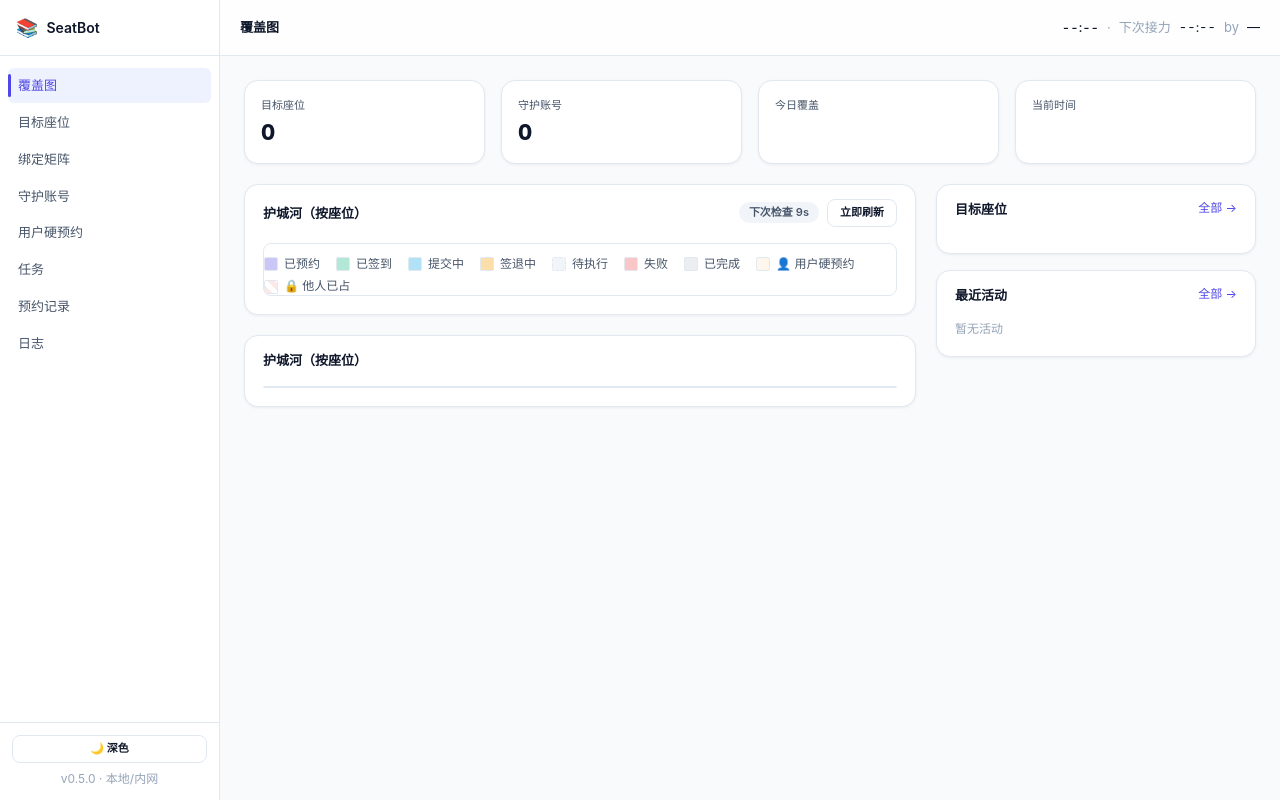
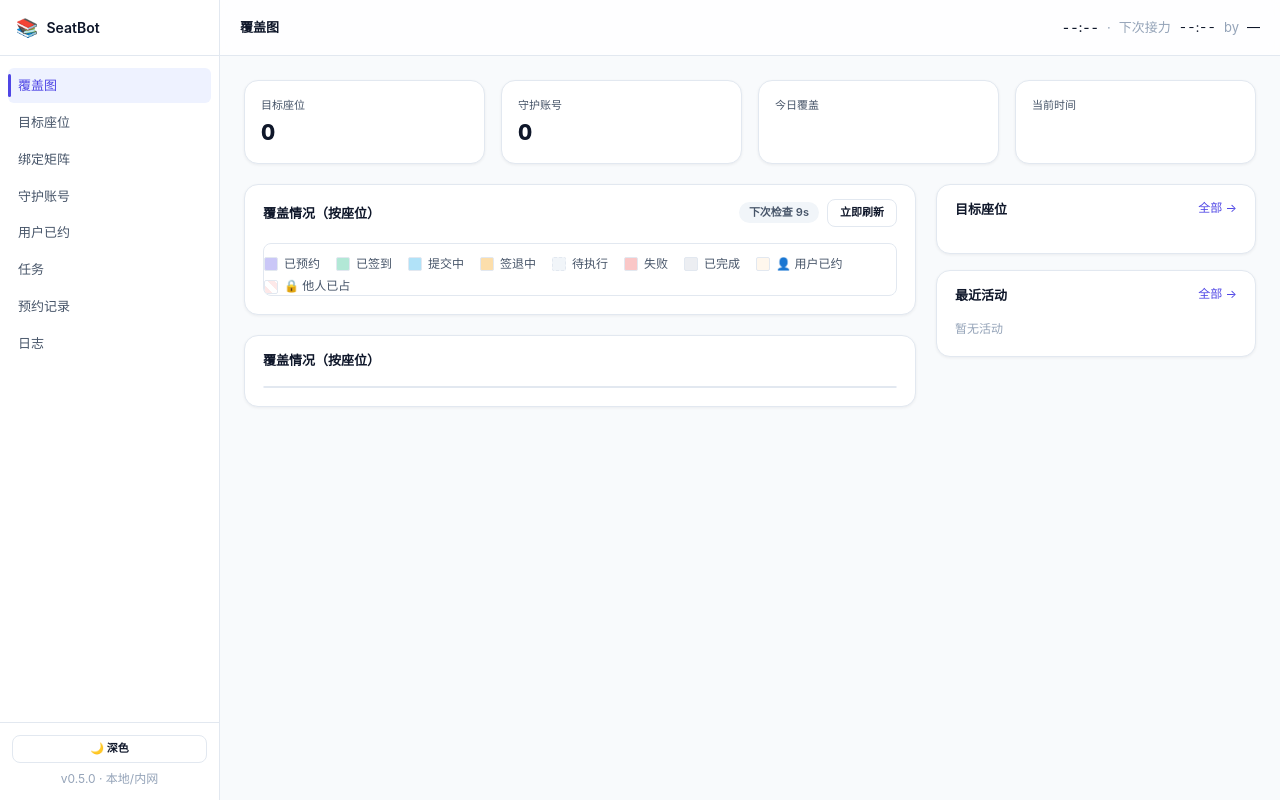
Before and after one commit to MissKisser/Library-Seat-Reservation, a Python web app: template seatbot/web/templates/dashboard.html in a window 1280 px wide. Run offline with Jinja, Linux system fonts and the light colour scheme; the template is opened without the code that fills it, so the values that code supplies are empty.

Commit message:
feat(web): favicon 三件套 + 面向大众文案清理(护城河→覆盖情况等); .gitignore 放行图标 PNG

```diff
--- a/seatbot/web/static/app.js
+++ b/seatbot/web/static/app.js
@@ -141,7 +141,7 @@
   const ERR_MAP = [
     [/(timeout|timed?\s*out)/i, '登录超时，请重试'],
     [/(password|passwd|密码|账号或密码|401|unauthorized)/i, '手机号或密码错误'],
-    [/(risk|风控|vc3|auth cookies|cookie)/i, '登录被风控拦截，可能需手动登录'],
+    [/(risk|风控|vc3|auth cookies|cookie)/i, '登录被平台安全策略拦截，可稍后重试'],
     [/(network|connection|econnrefused|ENOTFOUND)/i, '网络连接失败'],
     [/(not found|account not found)/i, '账号不存在'],
   ];
@@ -441,7 +441,7 @@
           this.recentLogs = j.recent_logs || [];
           this.notifications = j.notifications || [];
           this.now = j.now_hhmm || this.now;
-          if (this.boot.target < 100) this.boot.stage = '核对护城河覆盖…';
+          if (this.boot.target < 100) this.boot.stage = '核对座位覆盖…';
         } catch (e) {
           console.warn('dashboard refresh failed:', e);
         } finally {
--- a/seatbot/web/templates/_macros/shell.html
+++ b/seatbot/web/templates/_macros/shell.html
@@ -13,7 +13,7 @@
       {{ nav_link('/targets', '目标座位', active, 'targets', target_seats|length) }}
       {{ nav_link('/bindings', '绑定矩阵', active, 'bindings') }}
       {{ nav_link('/accounts', '守护账号', active, 'accounts', accounts_count) }}
-      {{ nav_link('/user-reserved', '用户硬预约', active, 'user-reserved') }}
+      {{ nav_link('/user-reserved', '用户已约', active, 'user-reserved') }}
       {{ nav_link('/tasks', '任务', active, 'tasks') }}
       {{ nav_link('/reservations', '预约记录', active, 'reservations') }}
       {{ nav_link('/logs', '日志', active, 'logs') }}
--- a/seatbot/web/templates/accounts_form.html
+++ b/seatbot/web/templates/accounts_form.html
@@ -115,7 +115,7 @@
       <form method="post" action="/accounts" class="flex flex-col gap-4">
         {{ text_field('phone', '手机号', '', placeholder='13800000000', required=True, pattern='\\d{8,20}') }}
         {{ text_field('password', '密码', '', type='password', required=True) }}
-        <div class="hint">创建时会用该手机号密码<b>真实登录学习通一次</b>，账号 ID 直接使用学习通实名（如 熊金涛）；座位绑定保存后在下一页分配。</div>
+        <div class="hint">保存时系统将<b>实际登录一次</b>校验账号可用性，账号 ID 依据平台实名信息自动生成；座位绑定在下一步分配，同一手机号不可重复导入。</div>
         <div class="flex items-center gap-2 mt-2">
           <button class="btn btn-primary" type="submit">登录并创建账号</button>
           <a class="btn btn-ghost" href="/accounts">取消</a>
--- a/seatbot/web/templates/base.html
+++ b/seatbot/web/templates/base.html
@@ -4,9 +4,11 @@
   <meta charset="utf-8">
   <meta name="viewport" content="width=device-width, initial-scale=1">
   <title>{% block title %}SeatBot{% endblock %}</title>
+  <link rel="icon" type="image/png" sizes="32x32" href="/static/favicon-32.png">
+  <link rel="icon" type="image/svg+xml" href="/static/favicon.svg">
+  <link rel="apple-touch-icon" sizes="180x180" href="/static/apple-touch-icon.png">
   {# 静态资源带版本参数: CSS/JS 更新后递增 v, 避免浏览器缓存旧文件导致新旧前端错配 #}
   <link rel="stylesheet" href="/static/style.css?v=20260829a">
-  <style>[x-cloak]{display:none!important}</style>
   <style>[x-cloak]{display:none!important}</style>
   {% block head_extra %}{% endblock %}
   {# app.js 必须先于 alpinejs 加载 (两者都用 defer,按文档序执行)。
--- a/seatbot/web/templates/dashboard.html
+++ b/seatbot/web/templates/dashboard.html
@@ -102,7 +102,7 @@
   </div>
   <div class="banner banner-error" x-show="today.rows.length > 0 && today.gap_count > 0">
     <span class="dot"></span>
-    <span>检测到 <b x-text="today.gap_count"></b> 个时段空缺，护城河有缺口。</span>
+    <span>检测到 <b x-text="today.gap_count"></b> 个时段空缺，覆盖存在缺口。</span>
   </div>
   <div class="banner banner-warn" x-show="today.rows.length > 0 && !today.gap_count && today.occ_err">
     <span class="dot"></span>
@@ -110,7 +110,7 @@
   </div>
   <div class="banner banner-ok" x-show="today.rows.length > 0 && !today.gap_count && !today.occ_err">
     <span class="dot"></span>
-    <span>护城河稳固，全部目标座位已覆盖。</span>
+    <span>覆盖稳固，全部目标座位均在守护中。</span>
   </div>
 
   {# 主区：左列双甘特 + 右列侧栏 #}
@@ -120,7 +120,7 @@
       {# 今天甘特 #}
       <div class="card">
         <div class="card-header">
-          <span class="card-title">护城河（按座位）<span class="text-xs text-ink-muted ml-2 font-normal" x-text="'今天 ' + today.view_day"></span></span>
+          <span class="card-title">覆盖情况（按座位）<span class="text-xs text-ink-muted ml-2 font-normal" x-text="'今天 ' + today.view_day"></span></span>
           <div class="flex items-center gap-2">
             <span class="chip chip-muted tabular" x-text="formatCountdown()"></span>
             <button class="btn btn-secondary btn-sm" type="button" @click="refresh()" :disabled="busy"
@@ -138,7 +138,7 @@
               <span><span class="swatch cell-pending"></span>待执行</span>
               <span><span class="swatch cell-failed"></span>失败</span>
               <span><span class="swatch cell-complete"></span>已完成</span>
-              <span><span class="swatch cell-user-reserved"></span>👤 用户硬预约</span>
+              <span><span class="swatch cell-user-reserved"></span>👤 用户已约</span>
               <span><span class="swatch cell-others-occupied"></span>🔒 他人已占</span>
             </div>
           </div>
@@ -148,7 +148,7 @@
       {# 明天甘特 #}
       <div class="card">
         <div class="card-header">
-          <span class="card-title">护城河（按座位）<span class="text-xs text-ink-muted ml-2 font-normal" x-text="'明天 ' + tomorrow.view_day"></span></span>
+          <span class="card-title">覆盖情况（按座位）<span class="text-xs text-ink-muted ml-2 font-normal" x-text="'明天 ' + tomorrow.view_day"></span></span>
           <span class="chip chip-warn" x-show="tomorrow.occ_err" x-text="'他人占用获取失败：' + (tomorrow.occ_err || '')"></span>
         </div>
         <div class="card-body">
```
Also changed, not shown: seatbot/web/routes.py (+4 -4 lines), seatbot/web/templates/user_reserved_list.html (+5 -5 lines), tests/test_web_dashboard.py (+1 -1 lines), seatbot/web/static/apple-touch-icon.png (added), seatbot/web/static/favicon-32.png (added), seatbot/web/static/favicon.svg (added), 1 other file.
